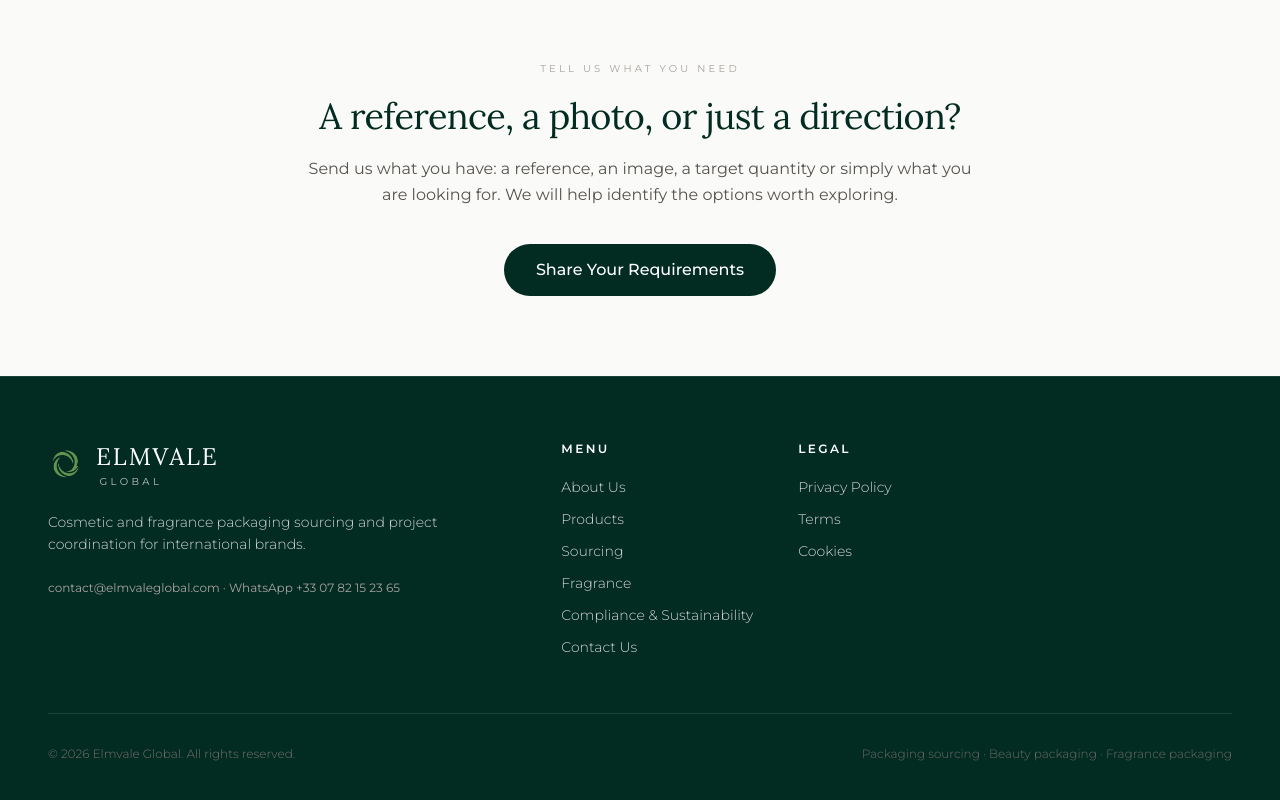
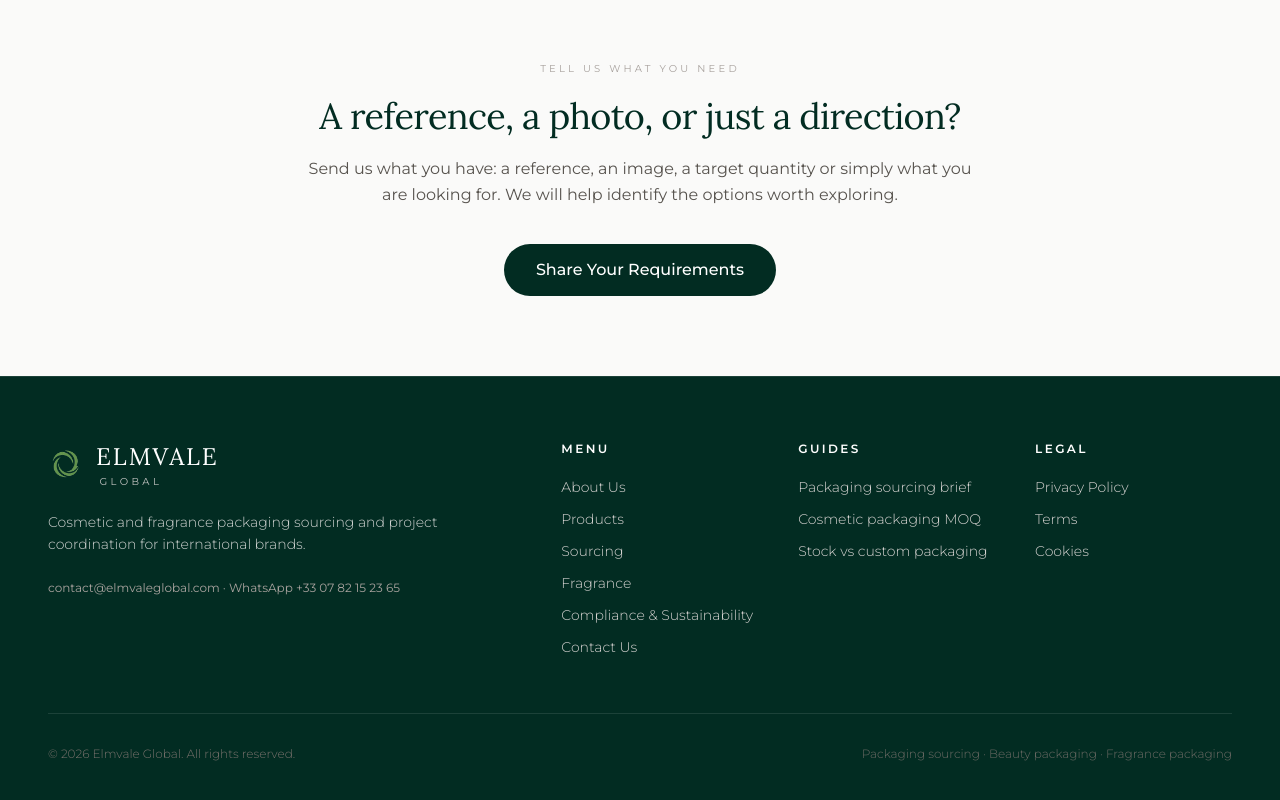
Before and after one commit to cathy6140/-Elmvale-Global-.github.io, a React (Vite) app: page / in a window 1280 px wide. Shown: the part 3219-4019 px from the top of the page. Built offline with nearby package versions, Linux system fonts and the light colour scheme.

Commit message:
Add packaging guides to footer

```diff
--- a/src/components/Footer.tsx
+++ b/src/components/Footer.tsx
@@ -62,6 +62,17 @@ const Footer: React.FC = () => {
                 <li><Link to={withLang('/contact')} className="hover:text-white transition">{t.nav.contact}</Link></li>
               </ul>
             </div>
+            <div className="space-y-5">
+              <h4 className="text-white uppercase tracking-[0.2em] text-xs font-semibold">
+                {language === 'fr' ? 'Guides' : 'Guides'}
+              </h4>
+              <ul className="space-y-3 text-sm font-light">
+                <li><Link to={withLang('/packaging-sourcing-brief')} className="hover:text-white transition">{language === 'fr' ? 'Brief sourcing packaging' : 'Packaging sourcing brief'}</Link></li>
+                <li><Link to={withLang('/cosmetic-packaging-moq')} className="hover:text-white transition">{language === 'fr' ? 'MOQ packaging cosmétique' : 'Cosmetic packaging MOQ'}</Link></li>
+                <li><Link to={withLang('/stock-vs-custom-packaging')} className="hover:text-white transition">{language === 'fr' ? 'Packaging stock vs custom' : 'Stock vs custom packaging'}</Link></li>
+              </ul>
+            </div>
+
             {/* Legal */}
             <div className="space-y-5">
               <h4 className="text-white uppercase tracking-[0.2em] text-xs font-semibold">
```
